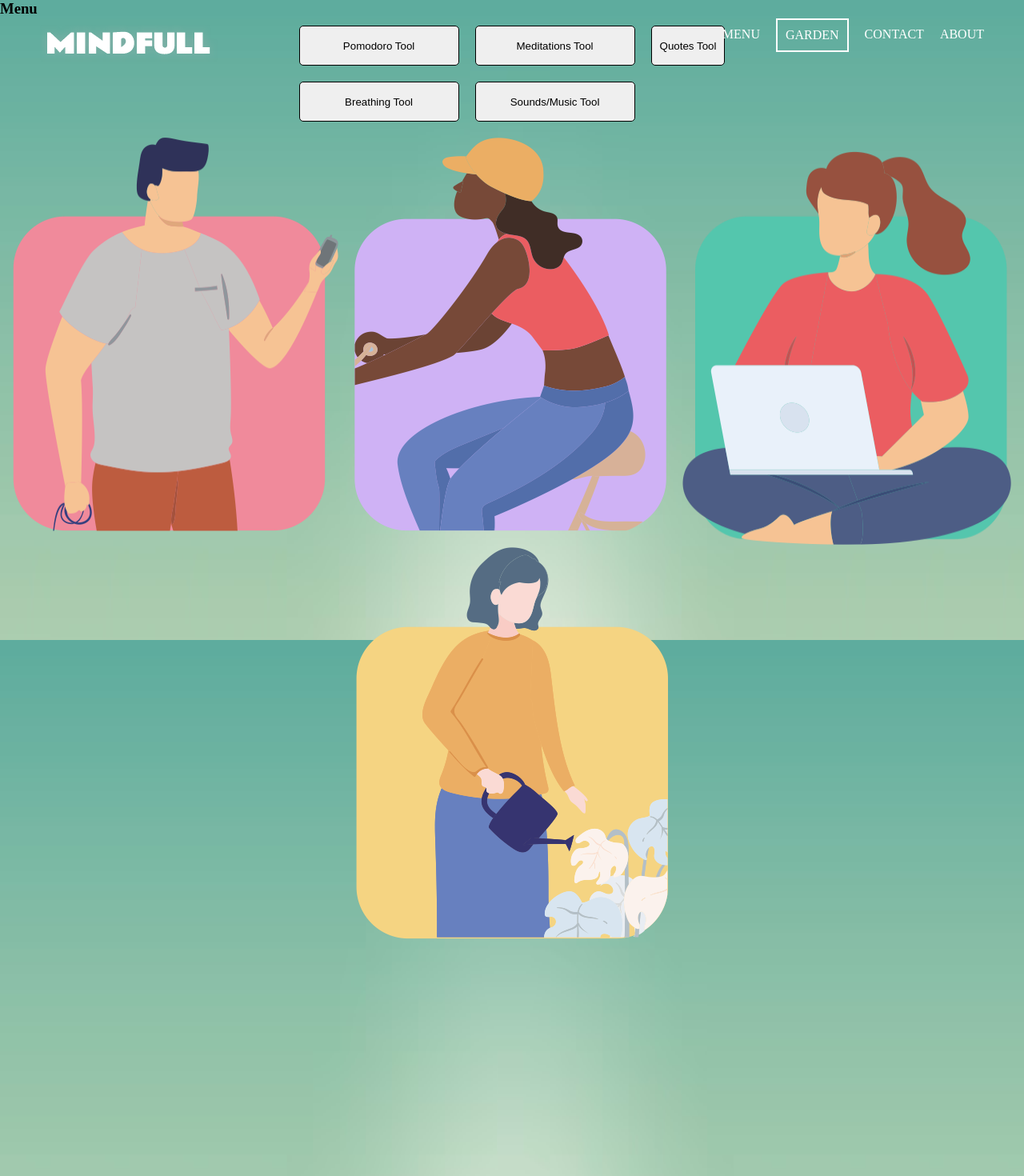
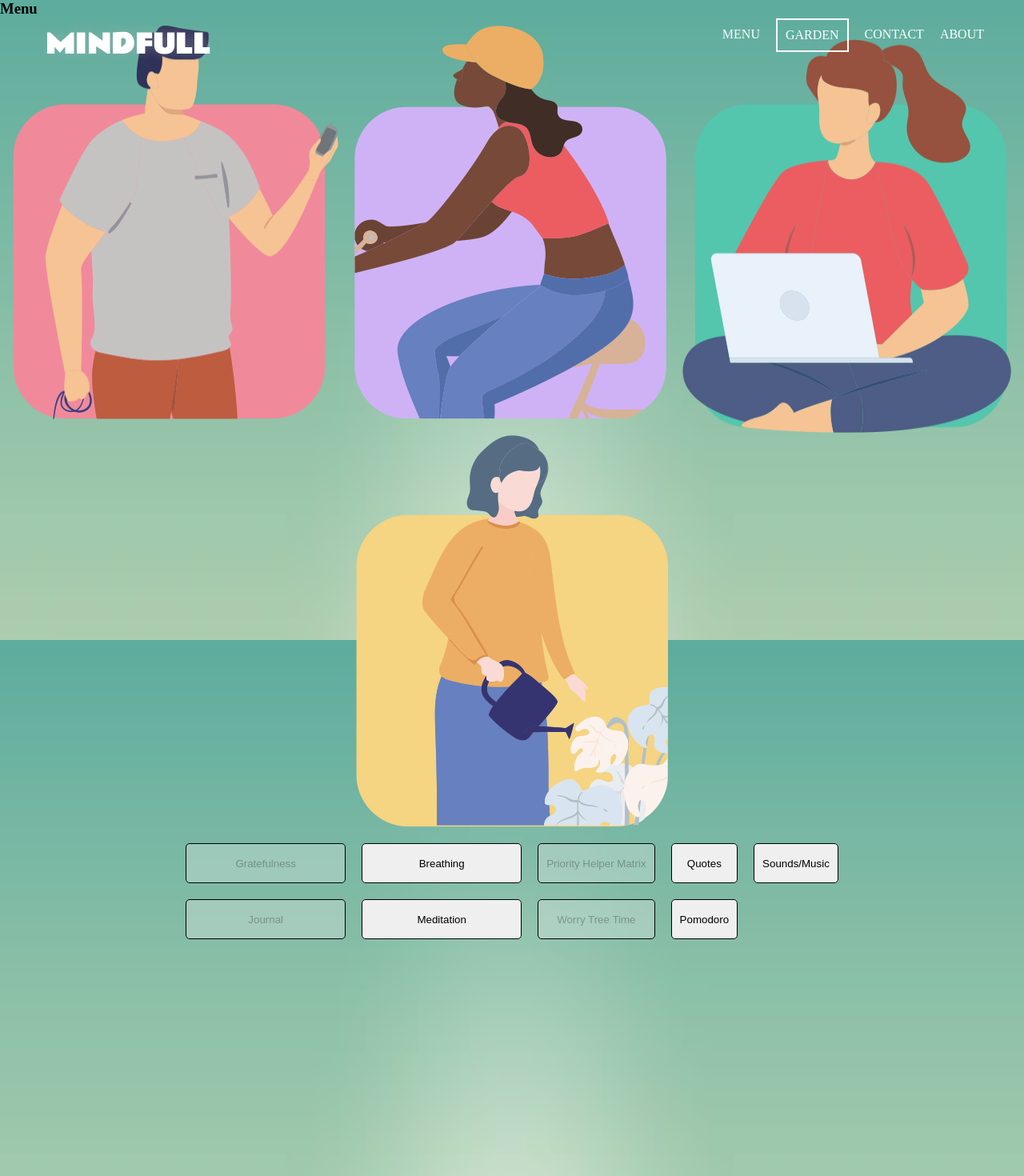
Before and after one commit to ateki/MindfullnessApp, a React (Create React App) app: page /menu in a window 1280 px wide. Shown: the top 1470 px of the page at 80% size. Built offline with nearby package versions, Linux system fonts and the light colour scheme; a web font is replaced by a local one.

Commit message:
merged branch with main Menu changes to new wireframe look.  Kept old wireframe code commented out for now.

```diff
--- a/src/pages/Menu.js
+++ b/src/pages/Menu.js
@@ -91,17 +91,6 @@ function Menu(){
 
             <h3>Menu</h3>
 
-
-              <div className='menu_options_container' style={styles.container}>
-                  <input type="button"  style={styles.button} onClick={() => navigate(`/Pomodoro`)} value="Pomodoro Tool"/>
-                  <input type="button"  style={styles.button} onClick={() => navigate(`/Breathing`)} value="Breathing Tool"/>
-                  <input type="button"  style={styles.button} onClick={() => navigate(`/Meditations`)} value="Meditations Tool"/>
-                  <input type="button"  style={styles.button} onClick={() => navigate(`/Sounds`)} value="Sounds/Music Tool"/>
-                  <input type="button"  style={styles.button} onClick={() => navigate(`/Quotes`)} value="Quotes Tool"/>
-
-              </div>
-
-
             <div className="menuIconsContainer">
                 <img className="menuIcon1" src={PomodoraIcon} onClick={() => navigate(`/Pomodoro`)}></img>
                 <img className="menuIcon2" src={BreathIcon} onClick={() => navigate(`/Breathing`)}></img>
@@ -109,7 +98,17 @@ function Menu(){
                 <img className="menuIcon4" src={QuoteIcon} onClick={() => navigate(`/Quotes`)}></img>
             </div>
 
-
+            <div className='menu_options_container' style={styles.container}>
+                <input type="button"  disabled='true' style={styles.button}  value="Gratefulness"/>
+                <input type="button"  disabled='true' style={styles.button}  value="Journal"/>
+                <input type="button"  style={styles.button} onClick={() => navigate(`/Breathing`)} value="Breathing"/>
+                <input type="button"  style={styles.button} onClick={() => navigate(`/Meditations`)} value="Meditation"/>
+                <input type="button"  disabled='true' style={styles.button}  value="Priority Helper Matrix"/>
+                <input type="button"  disabled='true' style={styles.button}  value="Worry Tree Time"/>
+                <input type="button"  style={styles.button} onClick={() => navigate(`/Quotes`)} value="Quotes"/>
+                <input type="button"  style={styles.button} onClick={() => navigate(`/Pomodoro`)} value="Pomodoro"/>
+                <input type="button"  style={styles.button} onClick={() => navigate(`/Sounds`)} value="Sounds/Music"/>
+            </div>
             <div className="menu_options_container" style={styles.container}>
 
             </div>
@@ -117,6 +116,7 @@ function Menu(){
         </div>
 
     )
+
 
             /* Orig WireFrame */
             /*
```
Lines whose indentation alone changed are shown as unchanged.
